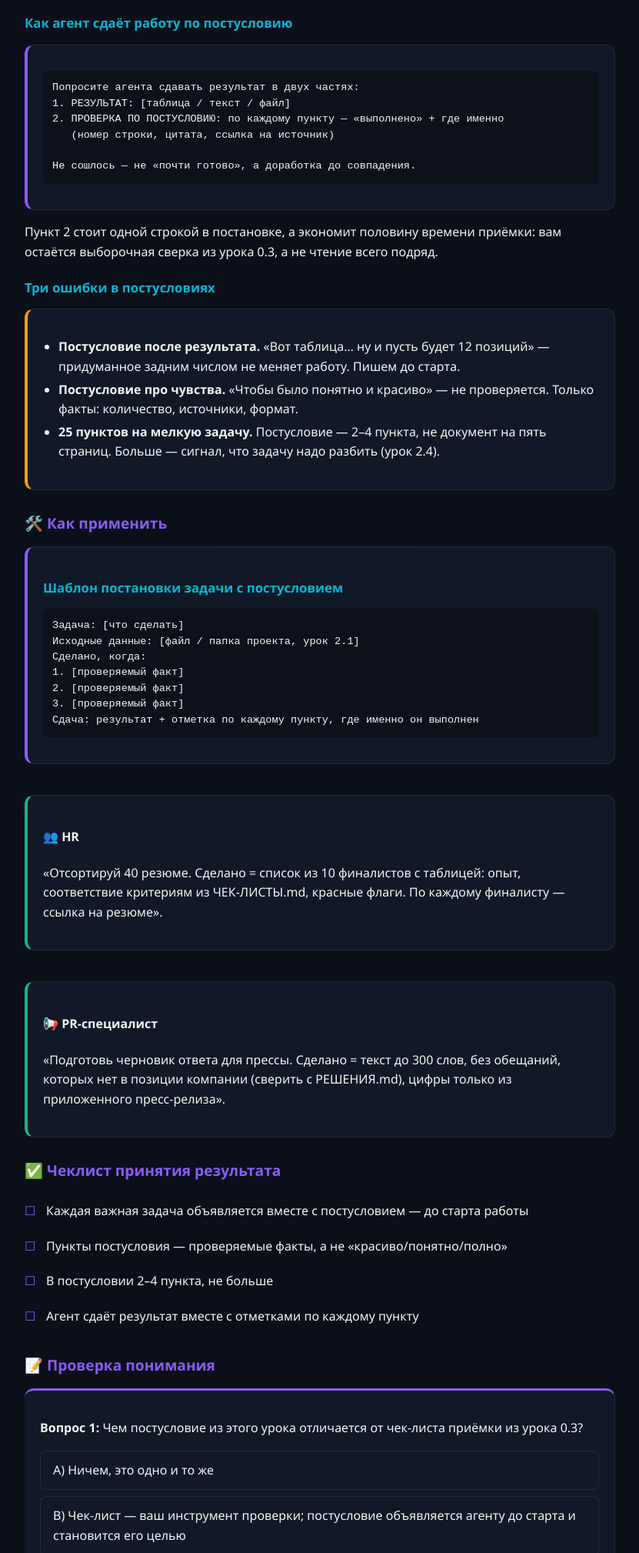
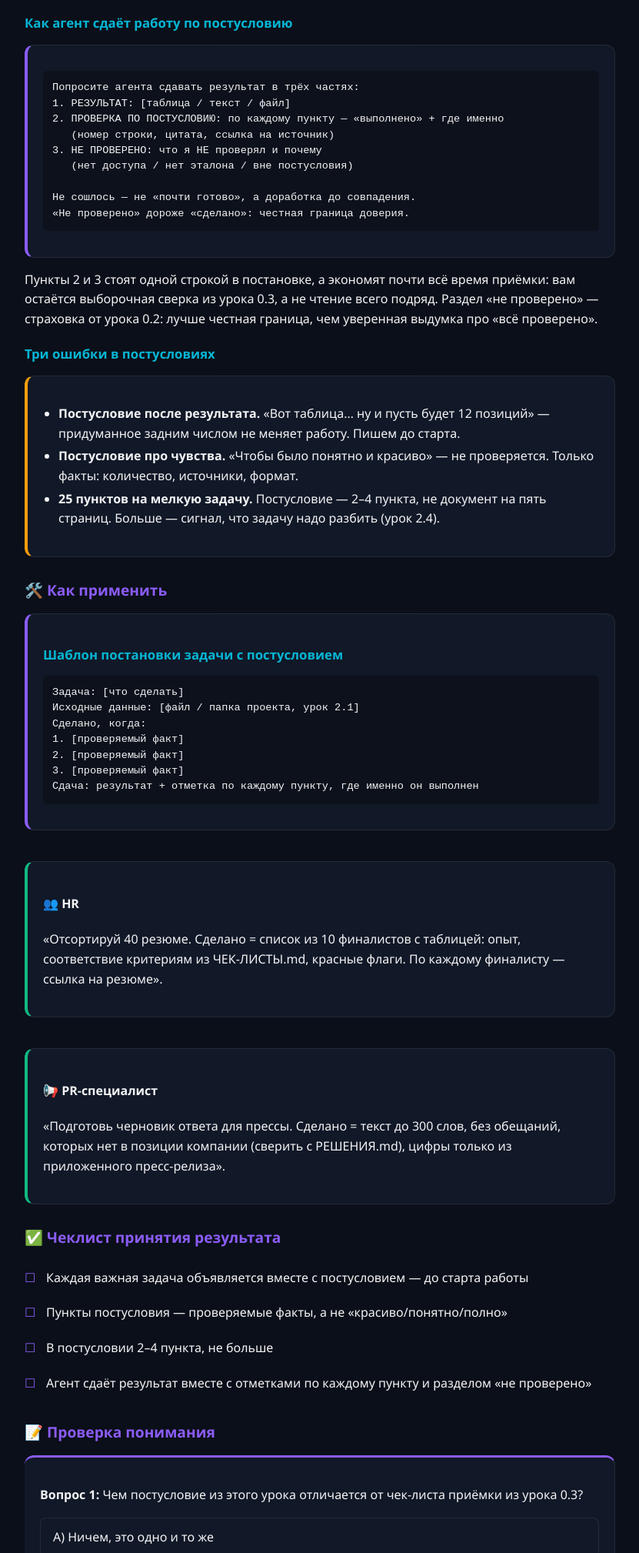
Before and after one commit to kimicito/ai-agent-harness-course, a plain HTML site: page site/lessons/02-postcondition/index.html in a window 1280 px wide. Shown: the part 1381-3399 px from the top of the page at 77% size, without its empty margins (224-1055 px from the left). Drawn offline with Linux system fonts and the light colour scheme.

Commit message:
Уроки: закрытие пробелов по сверке с Harness_ru (бэклог, «не проверено», Гудхарт, 2/3 контекста, паспорт правила)

```diff
--- a/site/lessons/02-postcondition/index.html
+++ b/site/lessons/02-postcondition/index.html
@@ -110,14 +110,17 @@
 
     <h3>Как агент сдаёт работу по постусловию</h3>
     <div class="card card-accent">
-      <pre>Попросите агента сдавать результат в двух частях:
+      <pre>Попросите агента сдавать результат в трёх частях:
 1. РЕЗУЛЬТАТ: [таблица / текст / файл]
 2. ПРОВЕРКА ПО ПОСТУСЛОВИЮ: по каждому пункту — «выполнено» + где именно
    (номер строки, цитата, ссылка на источник)
+3. НЕ ПРОВЕРЕНО: что я НЕ проверял и почему
+   (нет доступа / нет эталона / вне постусловия)
 
-Не сошлось — не «почти готово», а доработка до совпадения.</pre>
+Не сошлось — не «почти готово», а доработка до совпадения.
+«Не проверено» дороже «сделано»: честная граница доверия.</pre>
     </div>
-    <p>Пункт 2 стоит одной строкой в постановке, а экономит половину времени приёмки: вам остаётся выборочная сверка из урока 0.3, а не чтение всего подряд.</p>
+    <p>Пункты 2 и 3 стоят одной строкой в постановке, а экономят почти всё время приёмки: вам остаётся выборочная сверка из урока 0.3, а не чтение всего подряд. Раздел «не проверено» — страховка от урока 0.2: лучше честная граница, чем уверенная выдумка про «всё проверено».</p>
 
     <h3>Три ошибки в постусловиях</h3>
     <div class="card card-warning">
@@ -159,7 +162,7 @@
       <li>Каждая важная задача объявляется вместе с постусловием — до старта работы</li>
       <li>Пункты постусловия — проверяемые факты, а не «красиво/понятно/полно»</li>
       <li>В постусловии 2–4 пункта, не больше</li>
-      <li>Агент сдаёт результат вместе с отметками по каждому пункту</li>
+      <li>Агент сдаёт результат вместе с отметками по каждому пункту и разделом «не проверено»</li>
     </ul>
   </div>
 
```
Also changed, not shown: site/lessons/01-session-memory/index.html (+3 -0 lines), site/lessons/02-one-task-per-agent/index.html (+6 -1 lines), site/lessons/03-incident-log/index.html (+3 -0 lines), site/lessons/04-monthly-cleaning/index.html (+3 -0 lines).
